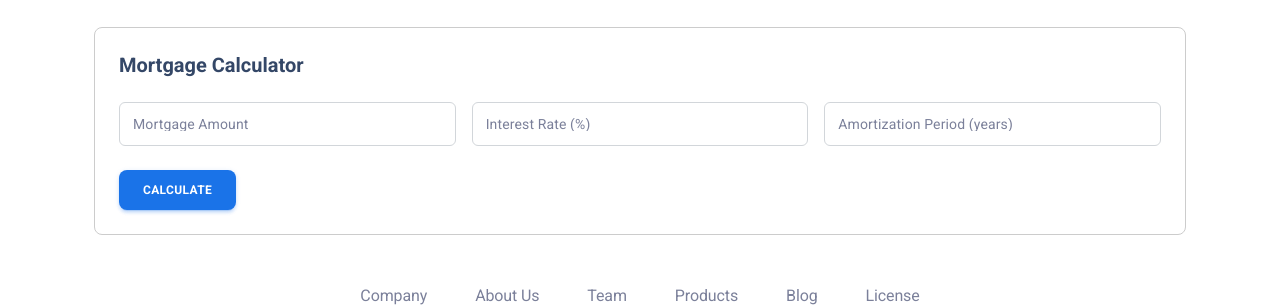
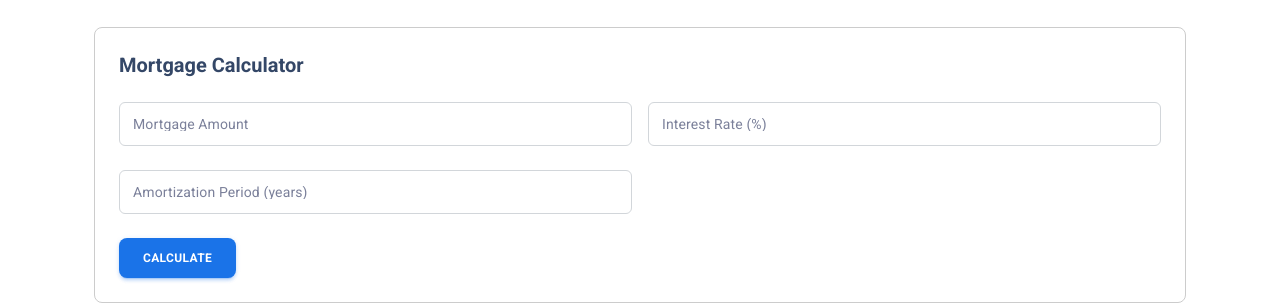
Before and after one commit to VENDETTA-STACK/realtor, a React (Create React App) app: page /sections/page-sections/page-headers in a window 1280 px wide. Shown: the part 1096-1403 px from the top of the page. Built offline with nearby package versions, Linux system fonts and the light colour scheme.

Commit message:
field adjusted

```diff
--- a/src/layouts/sections/page-sections/page-headers/MortgageCalculator.js
+++ b/src/layouts/sections/page-sections/page-headers/MortgageCalculator.js
@@ -28,7 +28,7 @@ function MortgageCalculator() {
       <Typography variant="h5" gutterBottom>Mortgage Calculator</Typography>
       <Box component="form" noValidate autoComplete="off">
         <Grid container spacing={2}>
-          <Grid item xs={12} sm={4}>
+          <Grid item xs={12} sm={6}>
             <TextField
               label="Mortgage Amount"
               value={mortgageAmount}
@@ -37,7 +37,7 @@ function MortgageCalculator() {
               margin="normal"
             />
           </Grid>
-          <Grid item xs={12} sm={4}>
+          <Grid item xs={12} sm={6}>
             <TextField
               label="Interest Rate (%)"
               value={interestRate}
@@ -46,7 +46,18 @@ function MortgageCalculator() {
               margin="normal"
             />
           </Grid>
-          <Grid item xs={12} sm={4}>
+          {/* <Grid item xs={12} sm={4}>
+            <TextField
+              label="Amortization Period (years)"
+              value={amortizationPeriod}
+              onChange={(e) => setAmortizationPeriod(e.target.value)}
+              fullWidth
+              margin="normal"
+            />
+          </Grid> */}
+        </Grid>
+        <Grid container spacing={2}>
+          <Grid item xs={12} sm={6}>
             <TextField
               label="Amortization Period (years)"
               value={amortizationPeriod}
```
